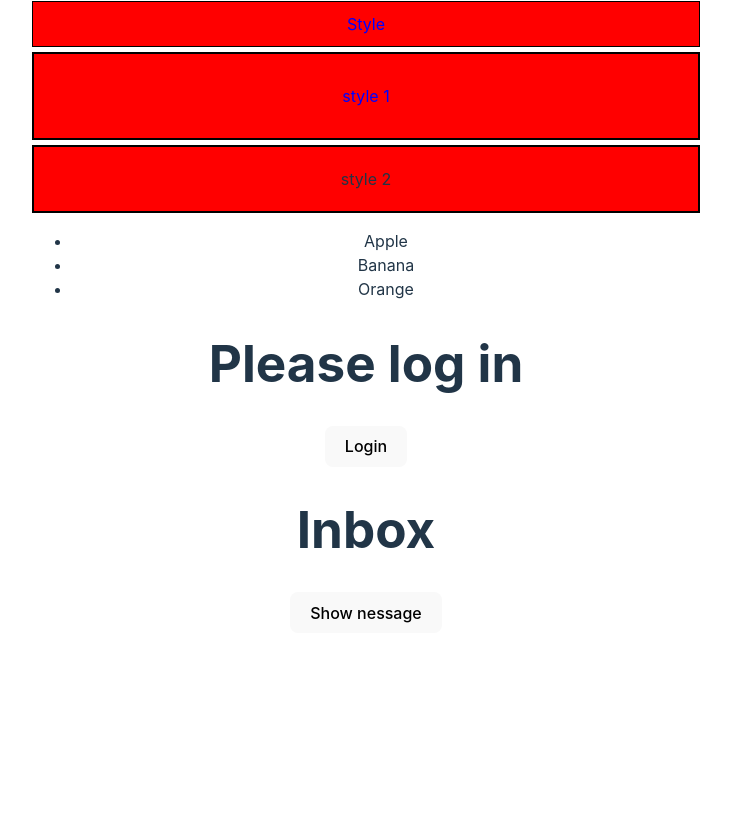
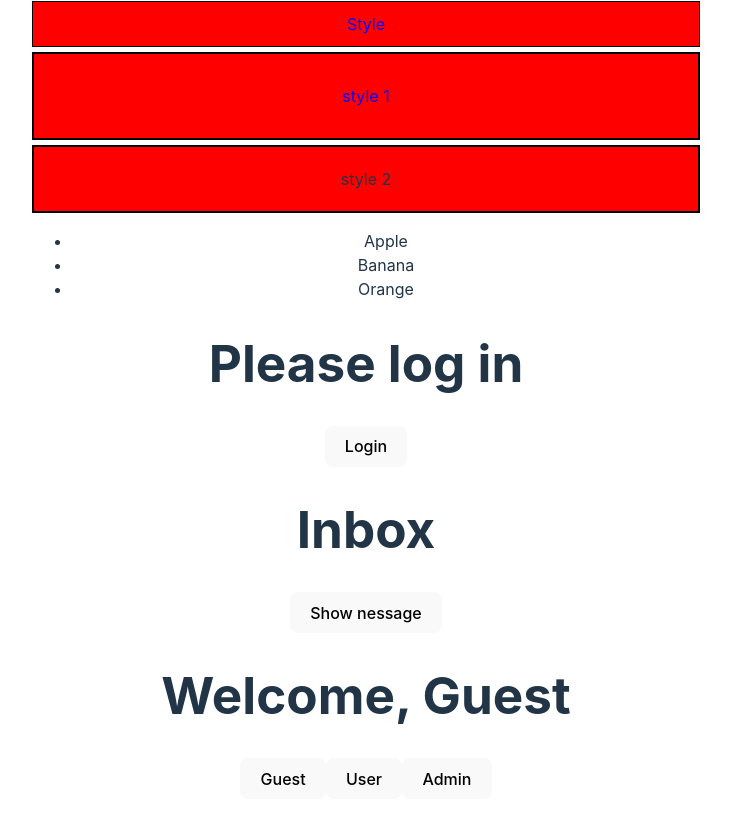
Before and after one commit to CHANDAN-su/reactApplication, a React (Vite) app: page / in a window 1280 px wide. Shown: the part 236-1060 px from the top of the page, without its empty margins (274-1005 px from the left). Before the commit the page ends 901 px from the top, so only its background shows below. Built offline with nearby package versions, Linux system fonts and the light colour scheme.

Commit message:
Switch cases in react.js

```diff
--- a/Component/JavascriptXML.jsx
+++ b/Component/JavascriptXML.jsx
@@ -5,6 +5,20 @@ const Greeting = ({name}) =>{
 
   const [isLoggedIN, setIsLoggedIN] = useState(false);
   const [hasMessage, setHasMessage] = useState(false);
+  const [status, setStatus] = useState("guest");
+
+  const userShow = () => {
+    switch (status) {
+      case "guest":
+        return <h1>Welcome, Guest</h1>
+      case "user":
+        return <h1>Welvome, Back</h1>
+      case "admin":
+        return <h1>Welcome, Admin!</h1>
+      default:
+        return <h1>Unknown Role</h1>
+    }
+  }
 
     const handleLogInClick = () => {
       setIsLoggedIN(true);
@@ -62,6 +76,11 @@ const Greeting = ({name}) =>{
               {hasMessage ? "Hide message" : "Show nessage"}
             </button>
 
+            {userShow()}
+            <button onClick={() => setStatus("guest")}>Guest</button>
+            <button onClick={() => setStatus("user")}>User</button>
+            <button onClick={() => setStatus("admin")}>Admin</button>
+
         </>
     )
 }
```
